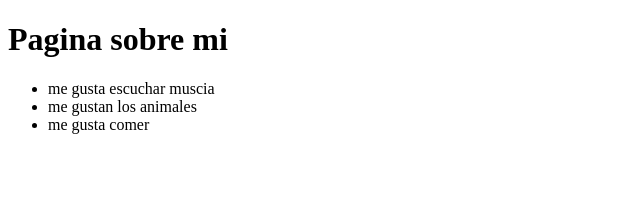
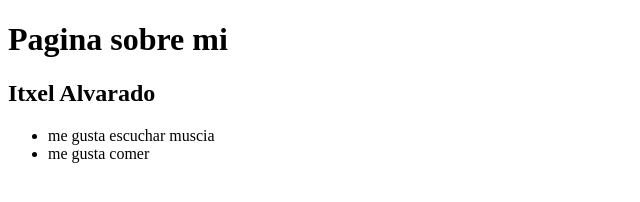
Before and after one commit to itxelalvaradomelgar-oss/PracticasItxelAlvarado, a plain HTML site: page Practica0/Index.html in a window 1280 px wide. Shown: the whole page, without its empty margins (0-640 px from the left). Drawn offline with Linux system fonts and the light colour scheme.

Commit message:
Update Index.html

```diff
--- a/Practica0/Index.html
+++ b/Practica0/Index.html
@@ -7,9 +7,9 @@
 </head>
 <body>
     <h1>Pagina sobre mi</h1>
+    <h2>Itxel Alvarado</h2>
     <ul>
      <li>me gusta escuchar muscia</li>
-     <li>me gustan los animales</li>
      <li>me gusta comer</li>
     </ul>
 </body>
```
